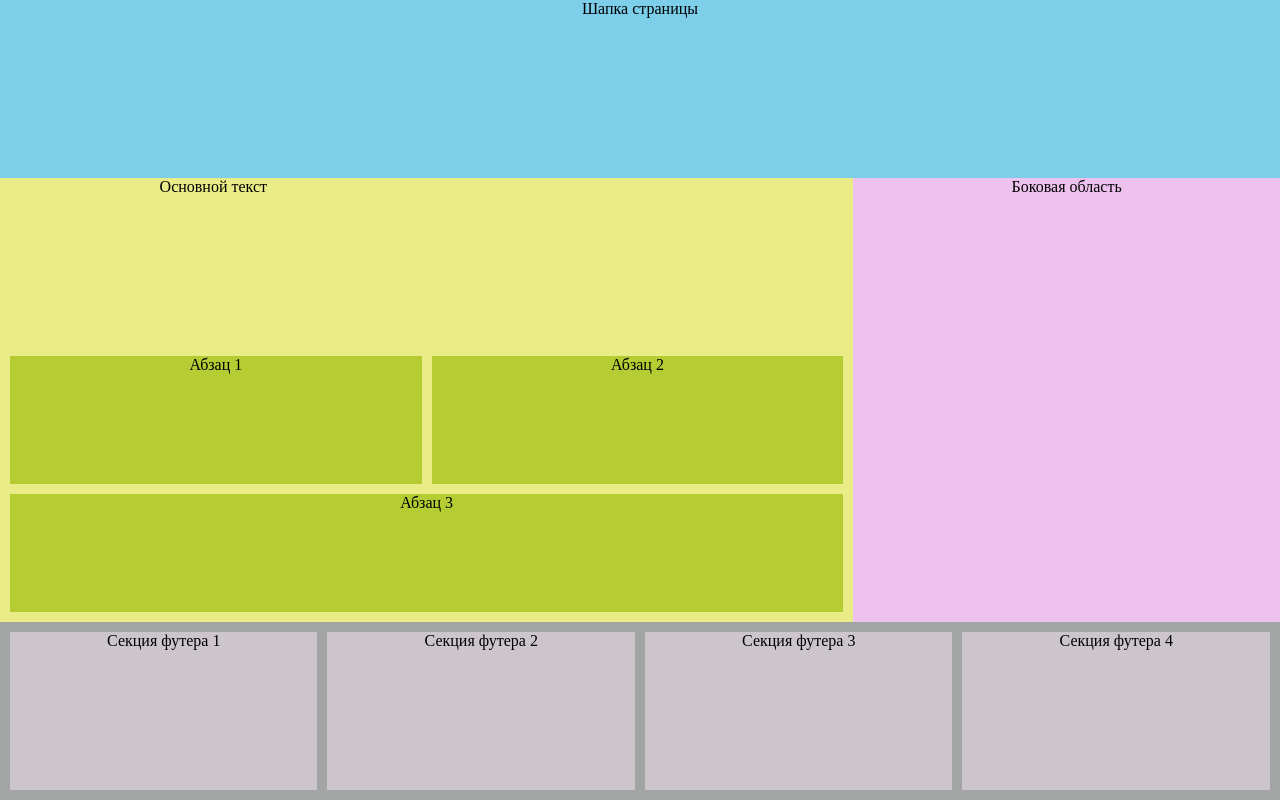
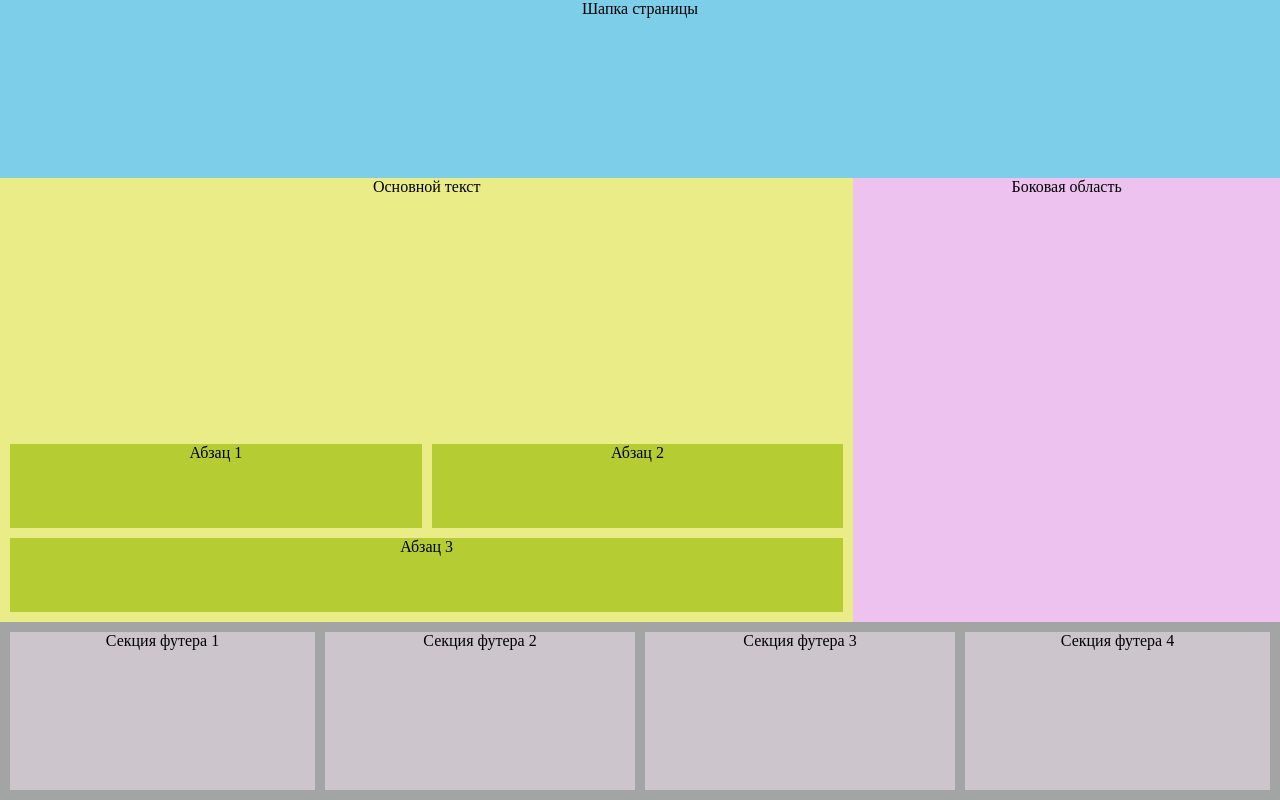
Before and after one commit to MZ-87/demo2, a plain HTML site: page index.html in a window 1280 px wide. Drawn offline with nearby package versions, Linux system fonts and the light colour scheme.

Commit message:
Update style.css
rewrote the code to avoid nested grid in main block

```diff
--- a/style.css
+++ b/style.css
@@ -6,51 +6,57 @@
     display: grid;
     width: 100%;
     height: 800px;
-    grid-template-columns: 2fr 1fr;
-    grid-template-rows: 2fr 5fr 2fr;
-   }
+    grid-template-columns: repeat(3, 1fr);
+    grid-template-rows: 2fr 3fr 1fr 1fr 2fr;
+}
 
 .header {
-    grid-area: 1/1/2/3;
+    grid-area: 1/1/2/4;
     background-color: rgb(125, 206, 233);
 }
 
 .main {
-    display: grid;
-    grid-template-columns: 1fr 1fr;
-    grid-template-rows: 4fr 3fr 3fr;
-    grid-area: 2/1/3/2;
+    display: contents;
+}
+
+.main-content {
+    grid-area: 2/1/3/3;
+    background-color: rgb(234, 236, 136);
+}
+
+.main-content-background {
+    grid-area: 3/1/5/3;
     background-color: rgb(234, 236, 136);
 }
 
 .main-1 {
-    grid-area: 2/1/3/2;
+    grid-area: 3/1/4/2;
     background-color: rgb(181, 204, 51);
     margin: 0 5px 5px 10px;
 }
 
 .main-2 {
-    grid-area: 2/2/3/3;
+    grid-area: 3/2/4/3;
     background-color: rgb(181, 204, 51);
     margin: 0 10px 5px 5px;
 }
 
 .main-3 {
-    grid-area: 3/1/4/3;
+    grid-area: 4/1/5/3;
     background-color: rgb(181, 204, 51);
     margin: 5px 10px 10px 10px;
 }
 
 .side-bar {
-    grid-area: 2/2/3/3;
+    grid-area: 2/3/5/4;
     background-color: rgb(238, 194, 238);
 }
 
 .footer {
     display: grid;
-    grid-template-columns: repeat (4, 1 fr);
+    grid-template-columns: repeat(4, 1fr);
     grid-template-rows: 1fr;
-    grid-area: 3/1/4/3;
+    grid-area: 5/1/6/4;
     background-color: rgb(163, 165, 165);
     justify-content: stretch;
     align-items: stretch;
```
